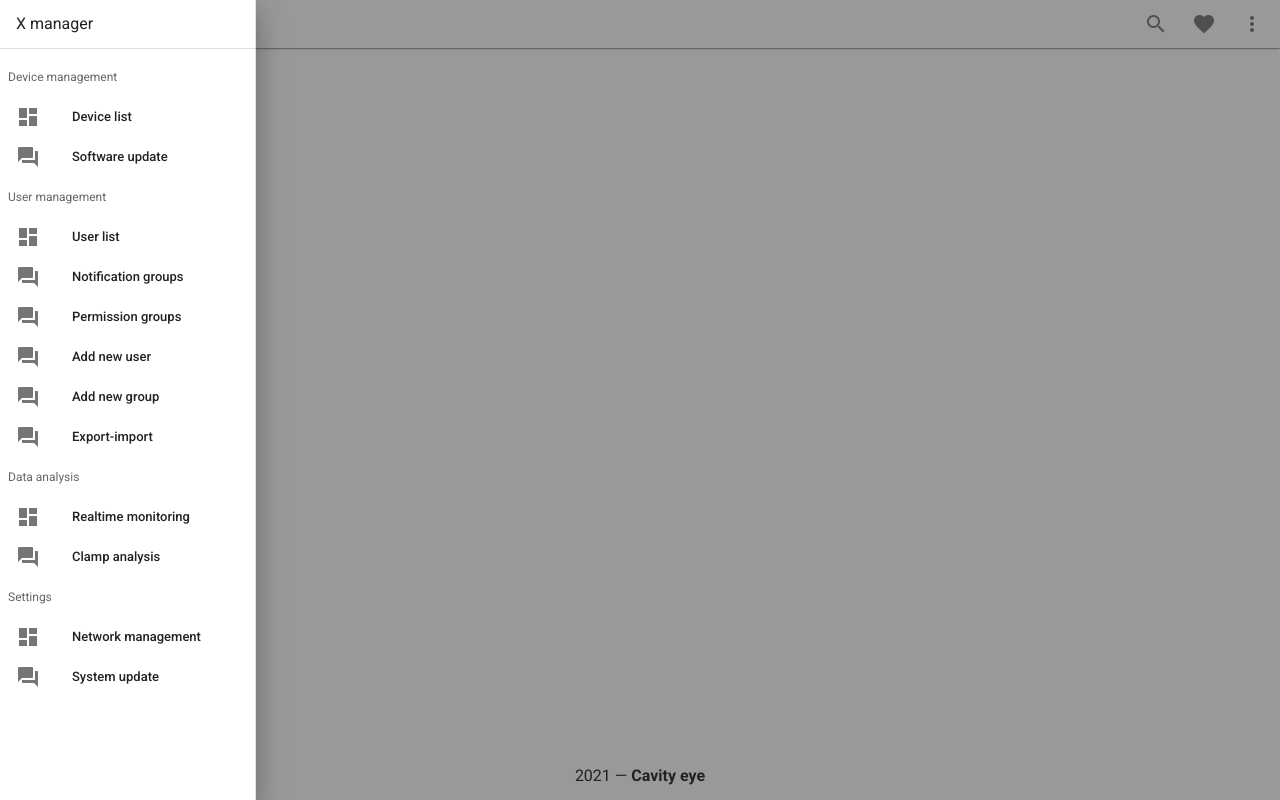
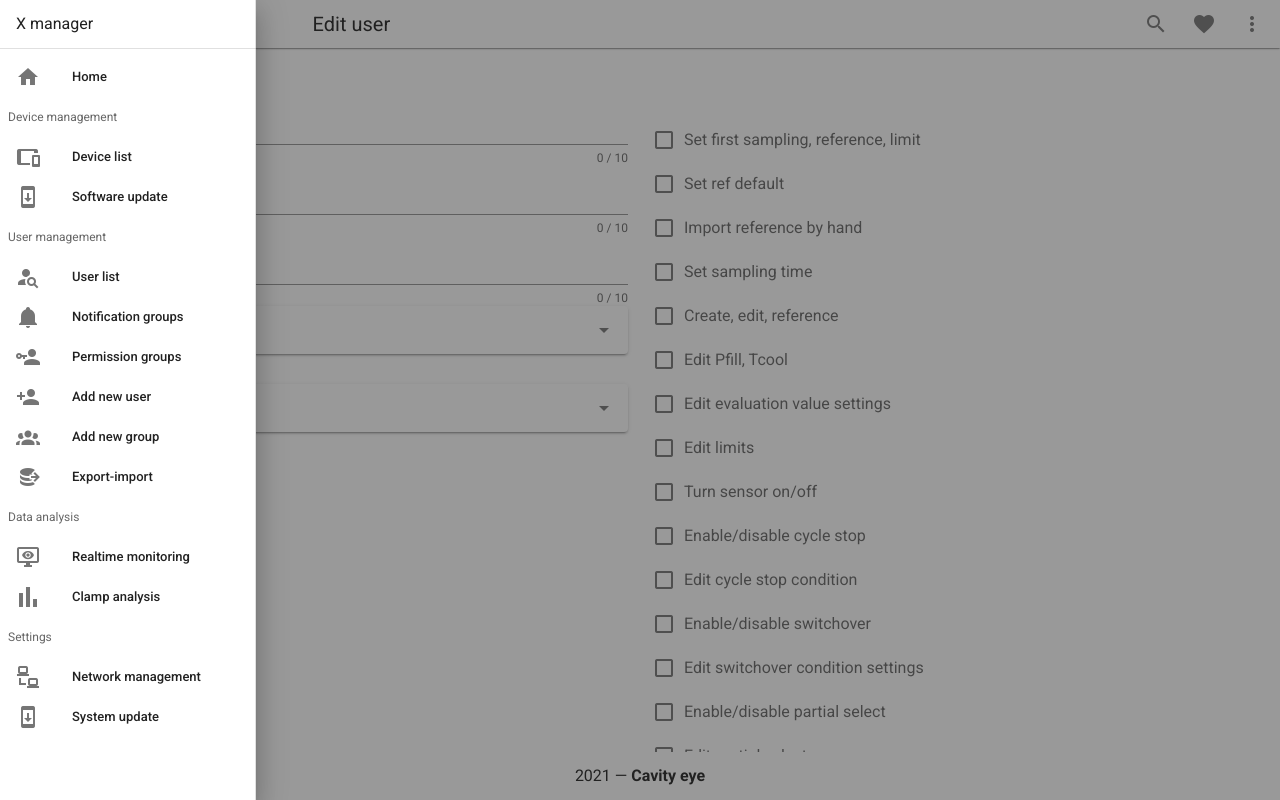
Before and after one commit to kzsolt7/example-code, a Vue app in the folder ui/: page /edit-user in a window 1280 px wide. Both pictures are taken after a click on the button 28 px from the left and 24 px from the top of the page. Built offline with nearby package versions, Linux system fonts and the light colour scheme.

Commit message:
Edit icon navigation to other routing

```diff
--- a/ui/src/components/uielement/sidebar.vue
+++ b/ui/src/components/uielement/sidebar.vue
@@ -15,6 +15,21 @@
 
     <v-list dense>
       <v-list-item-group v-model="selectedItem" color="teal">
+
+        <v-list-item
+            v-for="item in outOfMenuGroup"
+            :key="item.title"
+            link
+            :to="item.url"
+        >
+          <v-list-item-icon>
+            <v-icon>{{ item.icon }}</v-icon>
+          </v-list-item-icon>
+
+          <v-list-item-content>
+            <v-list-item-title>{{ item.title }}</v-list-item-title>
+          </v-list-item-content>
+        </v-list-item>
 
         <v-subheader>Device management</v-subheader>
 
@@ -103,28 +118,31 @@ export default {
     return {
       open: this.drawer,
       selectedItem: 0,
+      outOfMenuGroup: [
+        { title: 'Home', icon: 'mdi-home', url: '/' },
+      ],
       deviceManagementItems: [
-        { title: 'Device list', icon: 'mdi-view-dashboard', url: '/' },
-        { title: 'Software update', icon: 'mdi-forum', url: '/about' },
+        { title: 'Device list', icon: 'mdi-tablet-cellphone', url: '/device-list' },
+        { title: 'Software update', icon: 'mdi-cellphone-arrow-down', url: '/about' },
       ],
       userManagementItems: [
-        { title: 'User list', icon: 'mdi-view-dashboard', url: '/user-list' },
-        { title: 'Notification groups', icon: 'mdi-forum', url: '/notification' },
-        { title: 'Permission groups', icon: 'mdi-forum', url: '/permission' },
-        { title: 'Add new user', icon: 'mdi-forum', url: '/add-new-user' },
-        { title: 'Add new group', icon: 'mdi-forum', url: '/add-new-group' },
-        { title: 'Export-import', icon: 'mdi-forum', url: '/export-import' },
+        { title: 'User list', icon: 'mdi-account-search', url: '/user-list' },
+        { title: 'Notification groups', icon: 'mdi-bell', url: '/notification' },
+        { title: 'Permission groups', icon: 'mdi-account-key', url: '/permission' },
+        { title: 'Add new user', icon: 'mdi-account-plus', url: '/add-new-user' },
+        { title: 'Add new group', icon: 'mdi-account-group', url: '/add-new-group' },
+        { title: 'Export-import', icon: 'mdi-database-export', url: '/export-import' },
 
       ],
       dataAnalysisItems: [
-        { title: 'Realtime monitoring', icon: 'mdi-view-dashboard', url: '/realtime-monitoring' },
-        { title: 'Clamp analysis', icon: 'mdi-forum', url: '/clamp-analysis' },
+        { title: 'Realtime monitoring', icon: 'mdi-monitor-eye', url: '/realtime-monitoring' },
+        { title: 'Clamp analysis', icon: 'mdi-poll', url: '/clamp-analysis' },
 
       ],
 
       settingsItems: [
-        { title: 'Network management', icon: 'mdi-view-dashboard', url: '/network-management' },
-        { title: 'System update', icon: 'mdi-forum', url: '/system-update' },
+        { title: 'Network management', icon: 'mdi-lan-connect', url: '/network-management' },
+        { title: 'System update', icon: 'mdi-cellphone-arrow-down', url: '/system-update' },
 
       ],
 
--- a/ui/src/components/user/GroupTable.vue
+++ b/ui/src/components/user/GroupTable.vue
@@ -212,7 +212,8 @@ export default {
     editItem (item) {
       this.editedIndex = this.users.indexOf(item)
       this.editedItem = Object.assign({}, item)
-      this.dialog = true
+      //this.dialog = true
+      this.$router.push("/edit-group")
     },
 
     deleteItem (item) {
--- a/ui/src/components/user/UserTable.vue
+++ b/ui/src/components/user/UserTable.vue
@@ -223,10 +223,12 @@ export default {
       ]
     },
 
+    //id-t át kell adni paraméterként
     editItem (item) {
       this.editedIndex = this.users.indexOf(item)
       this.editedItem = Object.assign({}, item)
-      this.dialog = true
+      this.$router.push("/edit-user")
+      //this.dialog = true
     },
 
     deleteItem (item) {
--- a/ui/src/router/index.js
+++ b/ui/src/router/index.js
@@ -7,6 +7,8 @@ import NotificationGroups from "@/views/user/NotificationGroups";
 import AddNewGroup from "@/views/user/AddNewGroup";
 import PermissionGroups from "@/views/user/PermissionGroups";
 import ExportImport from "@/views/user/ExportImport";
+import EditUser from "@/views/user/EditUser";
+import EditGroup from "@/views/user/EditGroup";
 
 Vue.use(VueRouter)
 
@@ -53,7 +55,17 @@ const routes = [
     // this generates a separate chunk (about.[hash].js) for this route
     // which is lazy-loaded when the route is visited.
     component: () => import(/* webpackChunkName: "about" */ '../views/About.vue')
-  }
+  },
+  {
+    path: '/edit-user',
+    name: 'Edit user',
+    component: EditUser
+  },
+  {
+    path: '/edit-group',
+    name: 'Edit group',
+    component: EditGroup
+  },
 ]
 
 const router = new VueRouter({
--- /dev/null
+++ b/ui/src/views/user/EditGroup.vue
@@ -0,0 +1,61 @@
+<template>
+  <v-row>
+    <div class="col-md-6">
+      <v-form
+          ref="form"
+          v-model="formModel"
+          lazy-validation
+      >
+
+        <v-text-field
+            v-model="groupName"
+            :counter="10"
+            label="Group name"
+            required
+        ></v-text-field>
+
+        <v-select
+            :items="activeItems"
+            v-model="state"
+            item-color="teal"
+            label="Solo field"
+            solo
+        ></v-select>
+        <v-btn color="teal" dark>Save</v-btn>
+      </v-form>
+    </div>
+
+    <div class="col-md-6" style="position: absolute; top: 0; bottom: 0; right:0; overflow-y: scroll">
+
+        <div v-for="roleItem in roleItems" v-bind:key="roleItem.value">
+          <v-checkbox
+              :label="roleItem.name"
+              color="teal"
+              :value="roleItem.value"
+              hide-details
+          ></v-checkbox>
+        </div>
+    </div>
+  </v-row>
+
+</template>
+
+<script>
+export default {
+  name: "AddNewGroup.vue",
+  data(){
+    return{
+      groupName:'',
+      state: 'Active',
+      activeItems: ['Active', 'Inactive'],
+      formModel: '',
+      roleItems: this.$store.getters.getRoleItems
+
+    }
+  }
+}
+</script>
+
+<style scoped>
+
+</style>
--- /dev/null
+++ b/ui/src/views/user/EditUser.vue
@@ -0,0 +1,93 @@
+<template>
+  <v-row>
+
+
+  <div class="col-md-6">
+    <v-form
+        ref="form"
+        v-model="formModel"
+        lazy-validation
+    >
+
+      <v-text-field
+          v-model="userName"
+          :counter="10"
+          label="Username"
+          required
+      ></v-text-field>
+
+      <v-text-field
+          v-model="userEmail"
+          :counter="10"
+          label="Email"
+          required
+      ></v-text-field>
+
+      <v-text-field
+          v-model="userPassword"
+          :counter="10"
+          label="Password"
+          required
+      ></v-text-field>
+
+      <v-select
+          v-model="groupValue"
+          :items="groupItems"
+          item-color="teal"
+          chips
+          label="Groups"
+          multiple
+          solo
+      ></v-select>
+
+
+      <v-select
+          :items="activeItems"
+          item-color="teal"
+          v-model="state"
+          label="Solo field"
+          solo
+      ></v-select>
+
+      <v-btn color="teal" dark>Update</v-btn>
+
+    </v-form>
+  </div>
+
+    <div  class="col-md-6" style="position: absolute; top: 0; bottom: 0; right:0; overflow-y: scroll">
+      <div v-for="roleItem in roleItems" v-bind:key="roleItem.value">
+        <v-checkbox
+            :label="roleItem.name"
+            color="teal"
+            :value="roleItem.value"
+            hide-details
+        ></v-checkbox>
+      </div>
+    </div>
+  </v-row>
+</template>
+
+<script>
+export default {
+  name: "AddNewUser",
+  data(){
+    return{
+      userName:'',
+      userEmail:'',
+      userPassword:'',
+      formModel: '',
+      activeItems: ['Active', 'Inactive'],
+      state: 'Active',
+      //groupItems: ['Engineer', 'Operator'],
+      groupItems: this.$store.getters.getPermissionGroups,
+      groupValue: [],
+      roleItems: this.$store.getters.getRoleItems
+
+    }
+  }
+}
+</script>
+
+<style scoped>
+
+</style>
--- a/ui/src/views/user/ExportImport.vue
+++ b/ui/src/views/user/ExportImport.vue
@@ -33,7 +33,7 @@
           </template>
         </v-file-input>
 
-        <v-btn color="teal" dark>Load to file</v-btn>
+        <v-btn color="teal" dark>Load from file</v-btn>
 
       </v-card-text>
     </v-card>
```
